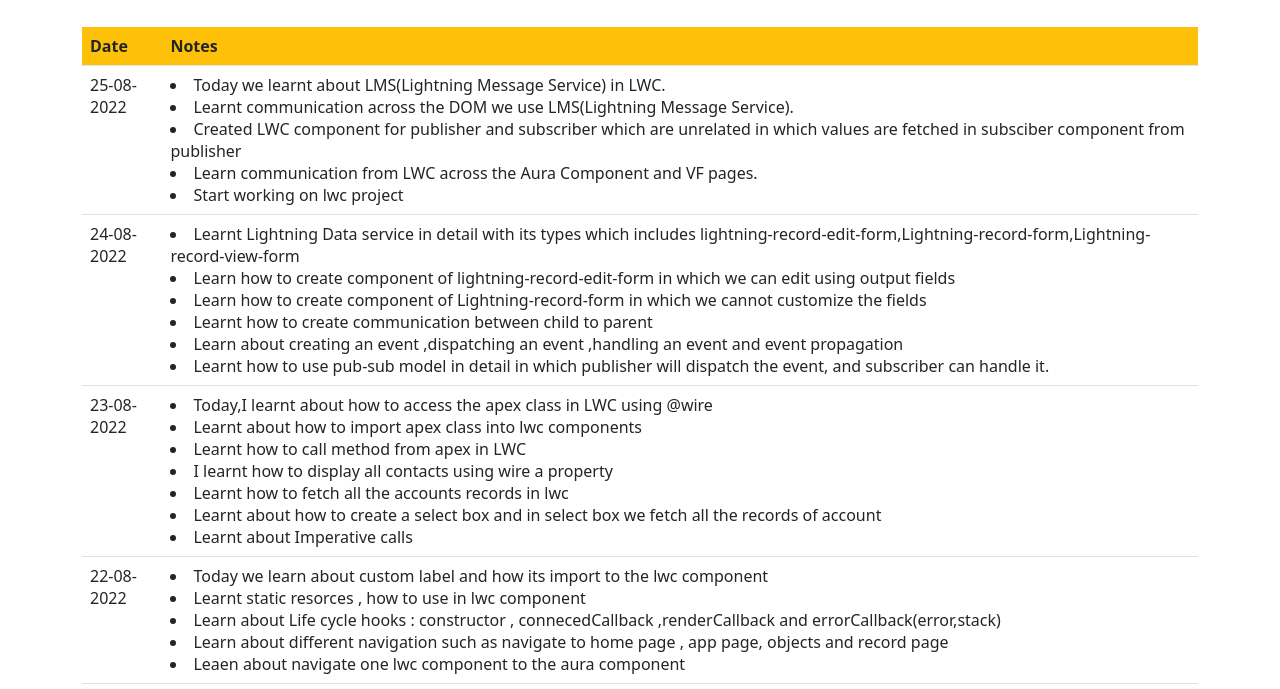
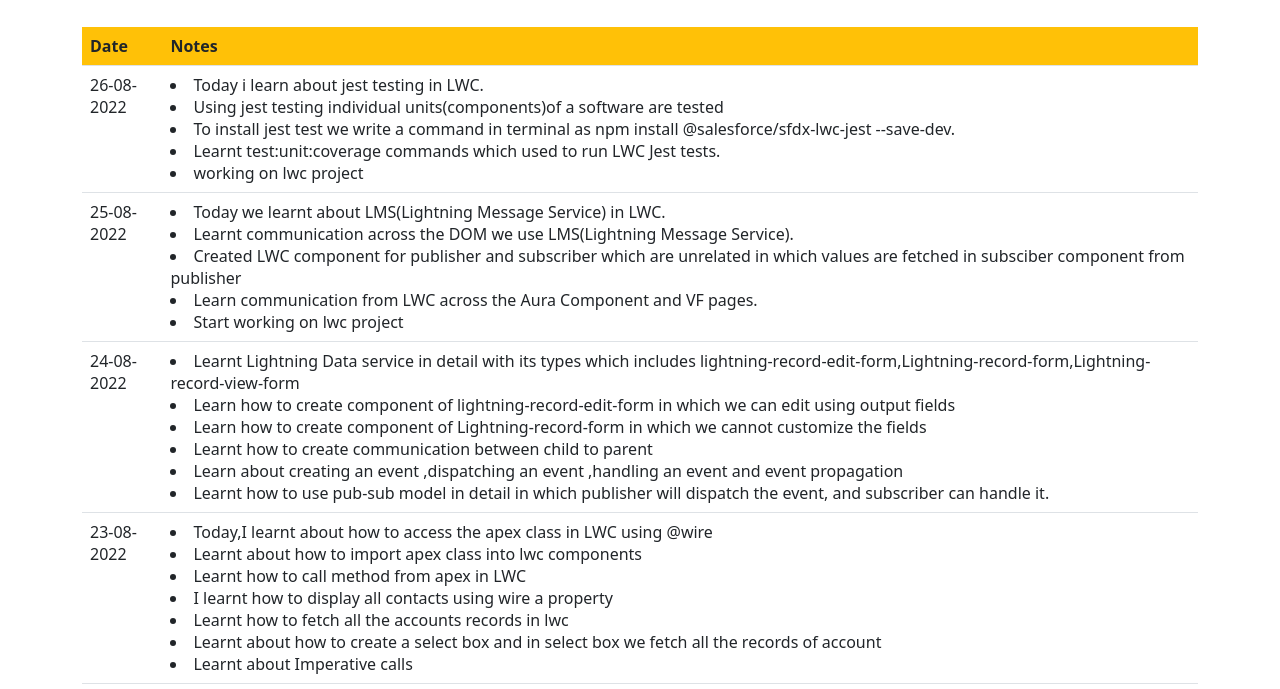
Before and after one commit to lucky-mrk/lucky-mrk.github.io, a plain HTML site: page Journal.html in a window 1280 px wide. Shown: the part 53-742 px from the top of the page. Drawn offline with nearby package versions, Linux system fonts and the light colour scheme.

Commit message:
Add files via upload

```diff
--- a/Journal.html
+++ b/Journal.html
@@ -17,6 +17,17 @@
 				</tr>
 			</thead>
 			<tbody>
+			<tr>
+			<td>26-08-2022</td>
+			<td>
+			<li>Today i learn about jest testing in LWC.</li>
+<li>Using jest testing individual units(components)of a software are tested</li>
+<li>To install jest test we write a command in terminal as npm install @salesforce/sfdx-lwc-jest --save-dev.</li>
+<li>Learnt test:unit:coverage commands which used to run LWC Jest tests.</li>
+<li>working on lwc project</li>
+
+			</td>
+			</tr>
 			<tr>
 			<td>25-08-2022</td>
 			<td>
```
